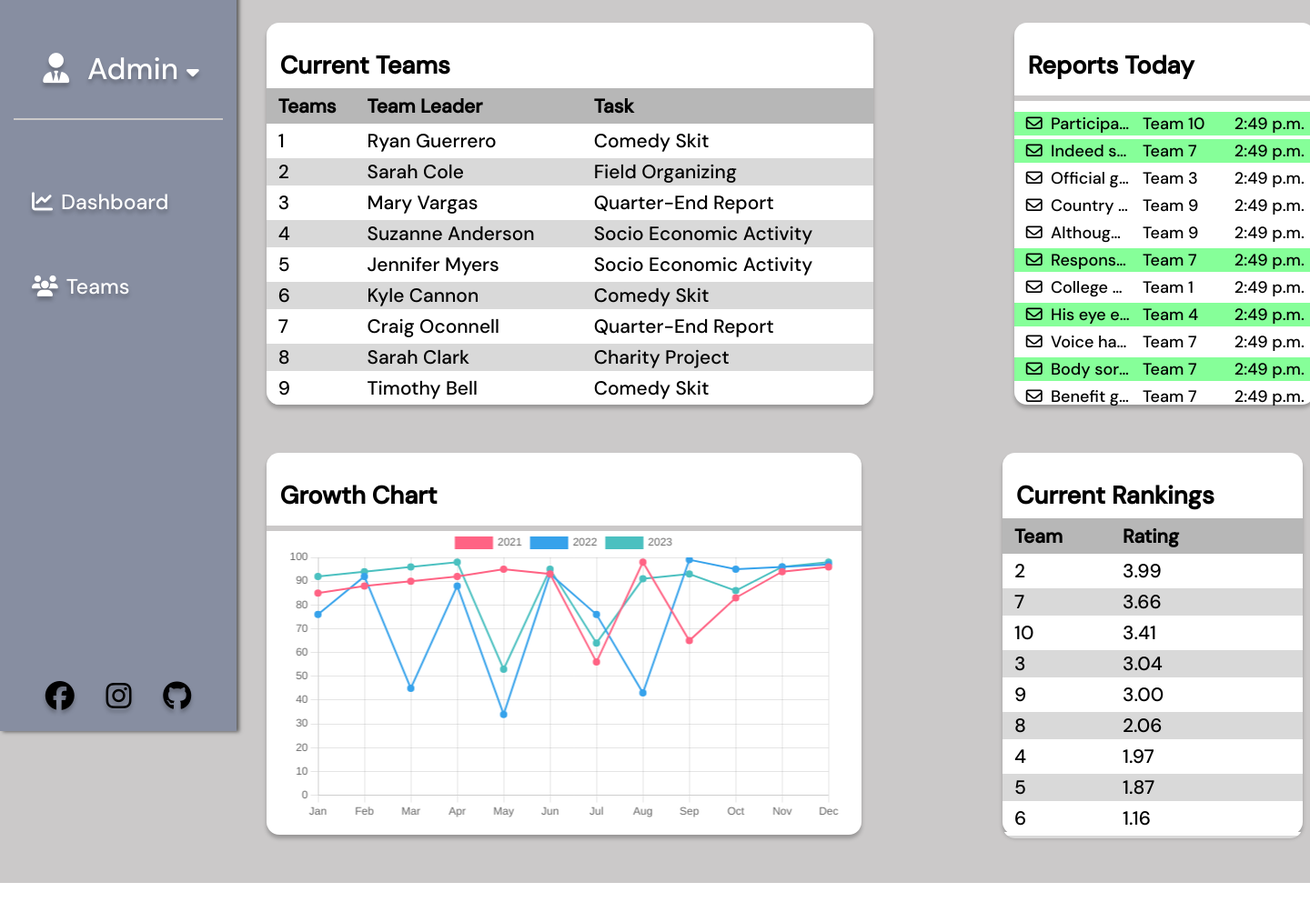
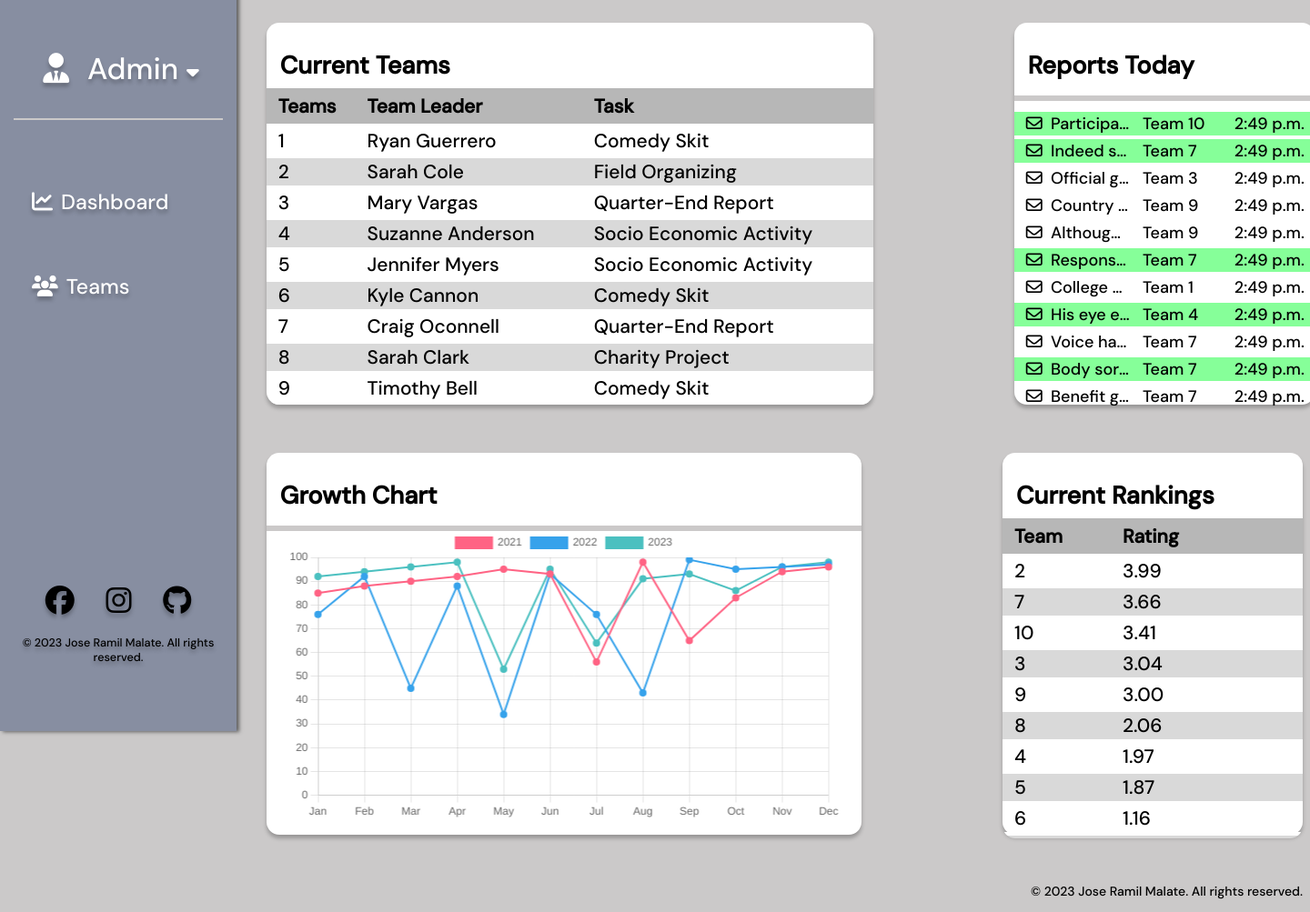
Before and after one commit to jramilm/qtb_feature_app, a Django app: page / in a window 1440 px wide; the page is wider, and only the part inside the window is pictured. Shown: that part at 91% size. Before the commit the page ends 971 px from the top of that part, so only its background shows below. Run offline with Django 5.2, Linux system fonts and the light colour scheme; data comes from the database, SQL or seed files in the repository; both versions use the stored data as it was after the commit; some libraries are stand-ins or nearby versions.

Commit message:
add footer

```diff
--- a/qtb_app/static/css/styles.css
+++ b/qtb_app/static/css/styles.css
@@ -258,7 +258,6 @@ hr {
 
 .icon-wrapper {
     width: 230px;
-    position: fixed;
     bottom: 24px;
     display: flex;
     justify-content: space-evenly;
@@ -529,3 +528,23 @@ input[type="text"]:focus {
     right: 100px;
     top: 75px;
 }
+
+.column {
+    display: flex;
+    flex-direction: column;
+    position: relative;
+    top: 62%;
+}
+
+.column p {
+    font-size: 12.6px;
+    text-align: center;
+    margin-top: 28px;
+}
+
+.main footer {
+    font-size: 14px;
+    position: relative;
+    left: 0%;
+    text-align: right;
+}
--- a/qtb_app/templates/base.html
+++ b/qtb_app/templates/base.html
@@ -27,6 +27,9 @@
         {% endblock %}
     </main>
   </body>
+  <div class="main">
+      {% include 'includes/footer.html' %}
+  </div>
 </html>
 
 <script src="{% static '/js/script.js'%}"></script>
--- a/qtb_app/templates/includes/admin_sidebar.html
+++ b/qtb_app/templates/includes/admin_sidebar.html
@@ -15,6 +15,7 @@
                 -->
             </ul>
         </div>
+        <div class="column">
             <div class="icon-wrapper">
                 <a href="https://www.facebook.com/malatejramil/">
                     <i class="fa-brands fa-facebook fa-2xl"></i>
@@ -26,5 +27,7 @@
                     <i class="fa-brands fa-github fa-2xl"></i>
                 </a>
             </div>
+            {% include 'includes/footer.html' %}
         </div>
     </div>
+</div>
--- /dev/null
+++ b/qtb_app/templates/includes/footer.html
@@ -0,0 +1,5 @@
+<footer class="footer">
+    <div class="footer-container">
+        <p>&copy; 2023 Jose Ramil Malate. All rights reserved.</p>
+    </div>
+</footer>
```
Also changed, not shown: db.sqlite3. Lines whose indentation alone changed are shown as unchanged.
